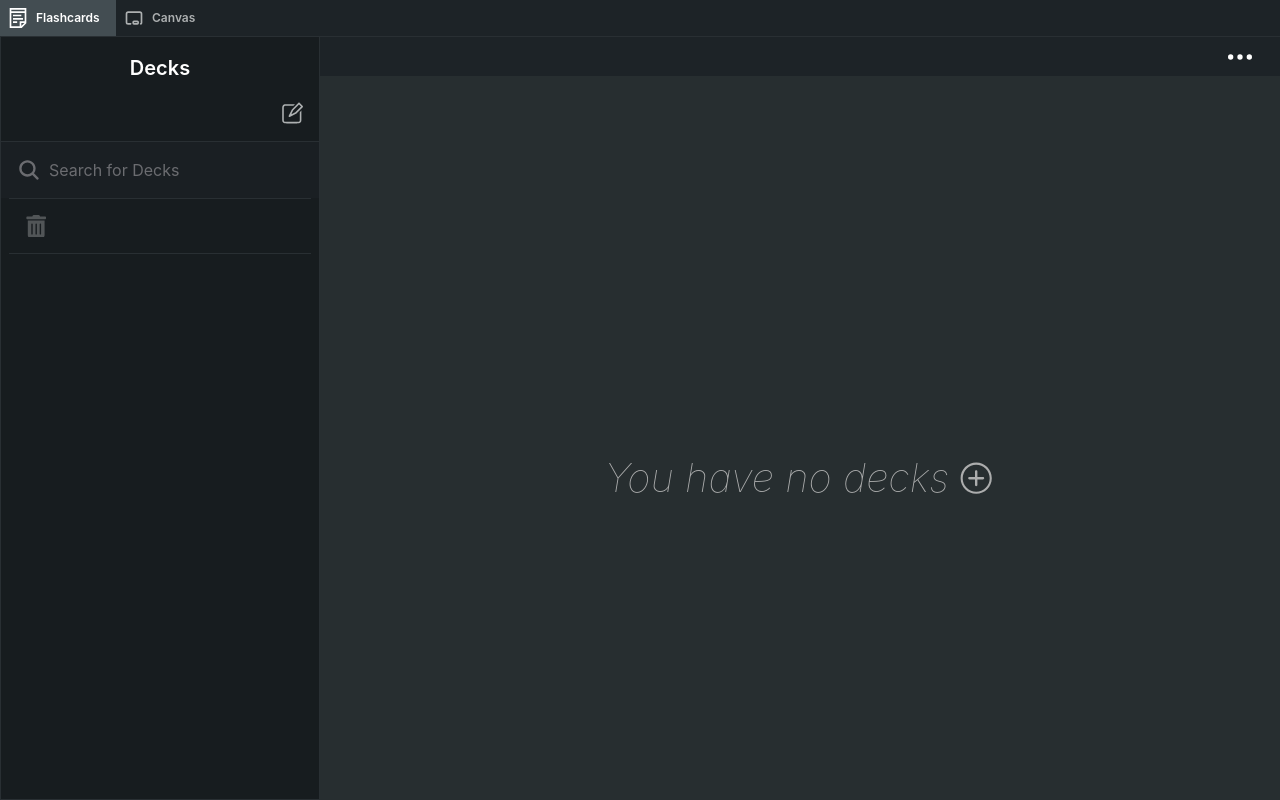
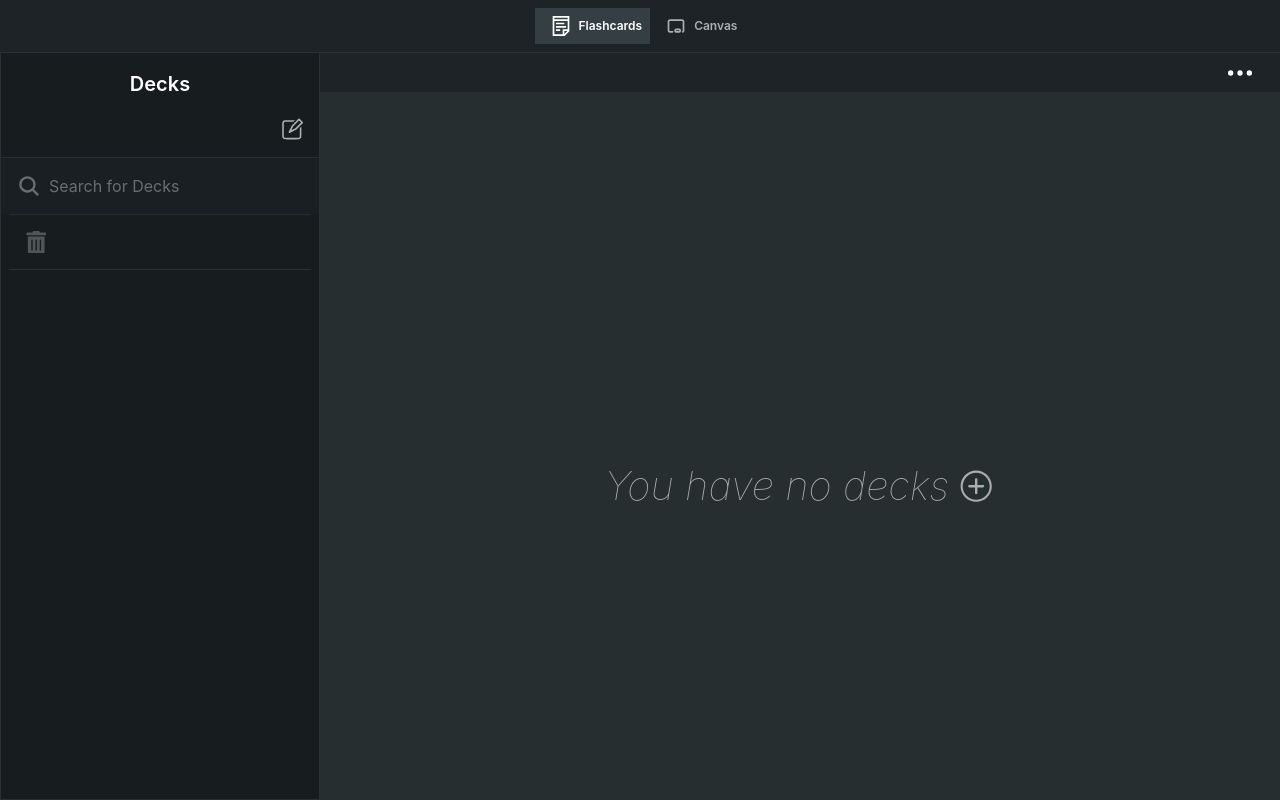
Before and after one commit to joao-miguel8/SuperNotes, a React (Vite) app: page /flashcards in a window 1280 px wide. Built offline with nearby package versions, Linux system fonts and the light colour scheme.

Commit message:
- Change styling for NavMenu and positioning to center

```diff
--- a/src/components/NavMenu.tsx
+++ b/src/components/NavMenu.tsx
@@ -24,18 +24,18 @@ function NavMenu() {
 	return (
 		<>
 			{/* side menu container */}
-			<div className="max-w-60 h-full">
+			<div className="py-2 mx-auto max-w-80 w-fit h-full">
 				{/* nav list  */}
-				<nav className="flex">
+				<nav className="flex justify-center">
 					{/* flex flex-col */}
 					<ul className="flex text-[#F6F9F8]">
 						{navigationMenu.map((navItem: NavigationMenuItemType) => {
 							const currentlyChosenMenuItem = navItem.path === currentPage;
 							return (
 								<li key={navItem.title} className={classNames(`items-center gap-2 font-semibold hover:bg-[#434d52] ${currentlyChosenMenuItem && "bg-[#353E43]"}`)}>
-									<Link className="py-2 flex justify-center items-center h-full w-full rounded-md" to={navItem.path}>
+									<Link className="px-2 py-2 flex justify-center items-center h-full w-full rounded-md" to={navItem.path}>
 										<Icon className={classNames(`ml-2 ${currentlyChosenMenuItem && "text-white"}`)} as={navItem.icon} color={currentlyChosenMenuItem ? "text-white" : "#ADB0B1"} boxSize={5} />
-										<span className={classNames(`w-20 break-words ml-2 text-12 text-[#ADB0B1] ${currentlyChosenMenuItem && "text-white"}`)}>{navItem.title}</span>
+										<span className={classNames(`break-words ml-2 text-12 text-[#ADB0B1] ${currentlyChosenMenuItem && "text-white"}`)}>{navItem.title}</span>
 									</Link>
 								</li>
 							);
```
